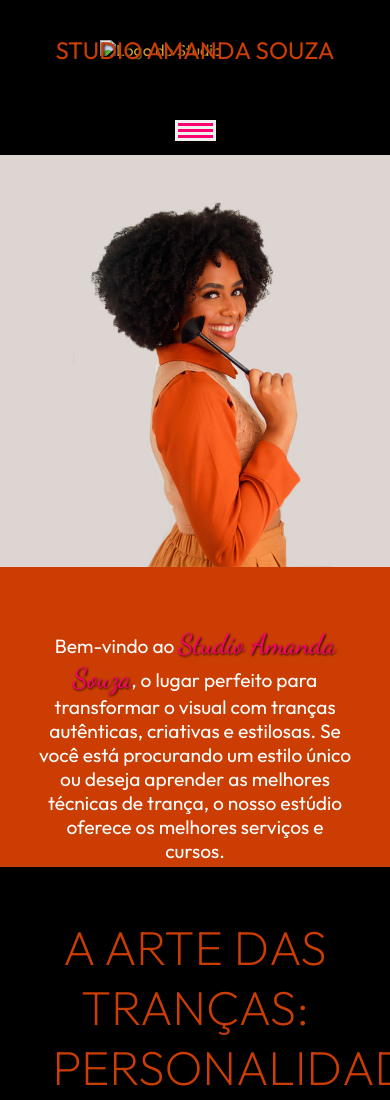
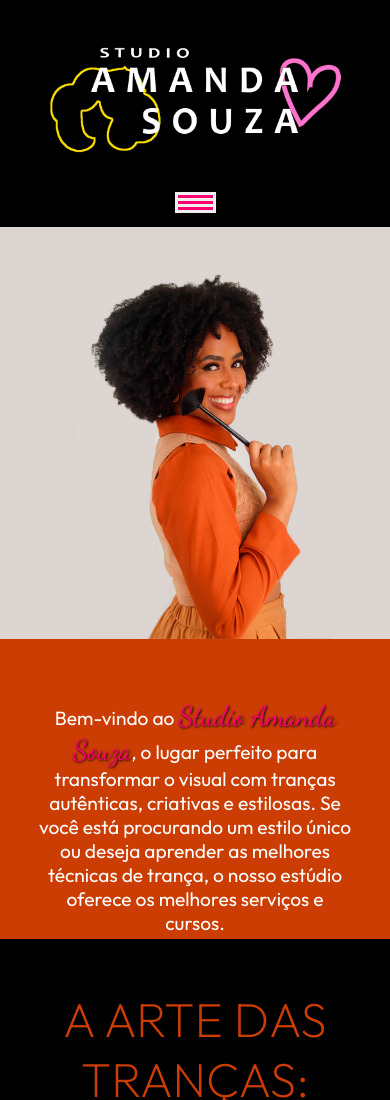
Before and after one commit to s-a-m-i-o/EstidioAmandaSouza, a plain HTML site: page index.html in a window 390 px wide. Shown: the top 1100 px of the page. Drawn offline with nearby package versions, Linux system fonts and the light colour scheme; a script that the page names is missing.

Commit message:
Atualizado imagem do logo no responsivo

```diff
--- a/index.html
+++ b/index.html
@@ -43,8 +43,7 @@
 <!-- MENU MOBILE -->
         <section class="mobile">
             <div class="logo">
-                <h1>Studio Amanda Souza</h1>
-                <img src="./src/img/logo-transparente.png" alt="Logo do Studio">
+                <img src="./src/img/logo-transparente-letra-branca-mobile.png" alt="Logo do Studio">
             </div>
             <div class="mobile-menu-icon">
                 <button id="clicar">
--- a/src/css/responsivo.css
+++ b/src/css/responsivo.css
@@ -1,12 +1,22 @@
 @media (max-width: 768px) {
 
-    .mobile .logo h1 {
-        filter: drop-shadow(1px 1px 1px black);
+    .mobile .logo {
+        display: flex;
+        align-items: center;
+        justify-content: center;
+        padding: 0;
+        margin: 0;
     }
 
     .container {
         width: 100%;
         height: 100svh;
+    }
+
+    .mobile .logo img {
+        width: 100%;
+        display: block;
+        margin: auto;
     }
 
     .geral .inicio {
```
Also changed, not shown: src/img/logo-transparente-letra-branca-mobile.png (added).
